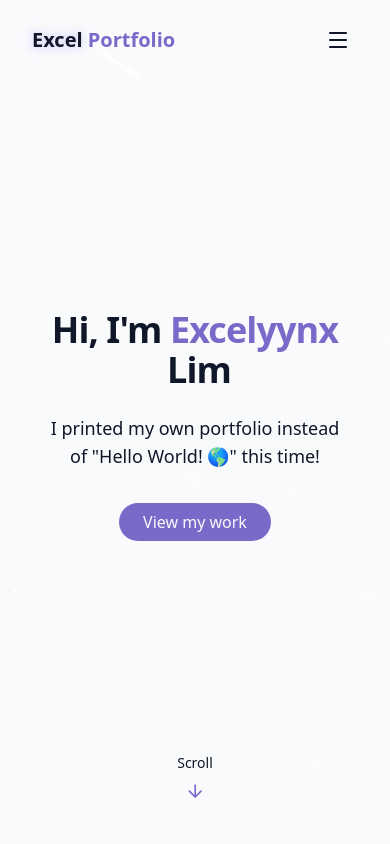
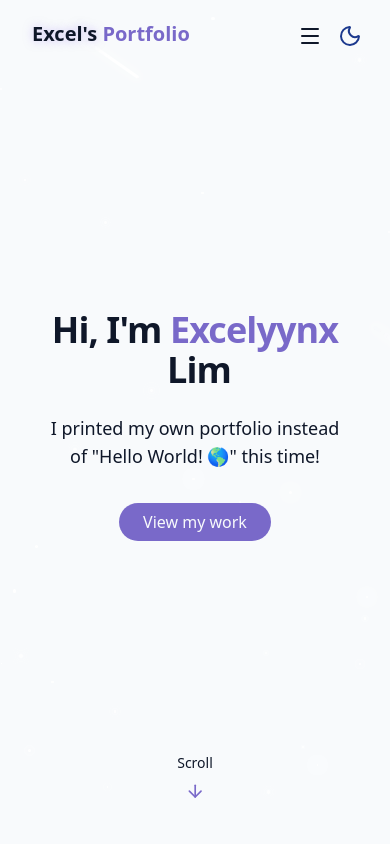
Before and after one commit to excelyynxl-a11y/my-portfolio, a React (Vite) app: page / in a window 390 px wide. Shown: the top 844 px of the page. Built offline with nearby package versions, Linux system fonts and the light colour scheme.

Commit message:
enable dark theme toggle for mobile

```diff
--- a/index.html
+++ b/index.html
@@ -1,18 +1,6 @@
 <!doctype html>
 <html lang="en">
   <head>
-    <script>
-      // immediately check stored theme before React renders
-      (function() {
-        const theme = localStorage.getItem('theme');
-        if (theme === 'dark' || (!theme && window.matchMedia('(prefers-color-scheme: dark)').matches)) {
-          document.documentElement.classList.add('dark');
-        } else {
-          document.documentElement.classList.remove('dark');
-        }
-      })();
-    </script>
-
     <meta charset="UTF-8" />
     <link rel="icon" type="image/svg+xml" href="/vite.svg" />
     <meta name="viewport" content="width=device-width, initial-scale=1.0" />
--- a/src/components/Navbar.jsx
+++ b/src/components/Navbar.jsx
@@ -37,7 +37,7 @@ export const Navbar = () => {
                     href="#hero"
                 >
                     <span className="relative z-10">
-                        <span className="text-glow text-foreground">Excel </span> {" "}
+                        <span className="text-glow text-foreground">Excel's </span> {" "}
                         Portfolio
                     </span>
                 </a>
@@ -58,7 +58,8 @@ export const Navbar = () => {
                 {/* mobile version */}
                 <button
                     onClick={() => setIsMenuOpen((prev) => !prev)}
-                    className="md:hidden p-2 text-foreground z-50"
+                    // className="md:hidden p-2 text-foreground z-50"
+                    className="absolute right-15 top-4 md:hidden p-2 text-foreground z-50"
                     aria-label={isMenuOpen? "Close Menu" : "Open Menu"}
                 >
                     {isMenuOpen ? <X size={24} /> : <Menu size={24} />}{" "}
--- a/src/components/ThemeToggle.jsx
+++ b/src/components/ThemeToggle.jsx
@@ -30,8 +30,12 @@ export const ThemeToggle = () => {
 
     return (
         <button onClick={toggleTheme}
+            // className={cn(
+            //     "fixed top-5 max-sm:hidden right-5 z-50 p-2 rounded-full transition-colors duration-300",
+            //     "focus:outline-hidden"
+            // )}
             className={cn(
-                "fixed top-5 max-sm:hidden right-5 z-50 p-2 rounded-full transition-colors duration-300",
+                "fixed top-4 right-5 z-50 p-2 rounded-full transition-colors duration-300",
                 "focus:outline-hidden"
             )}
         >
```
